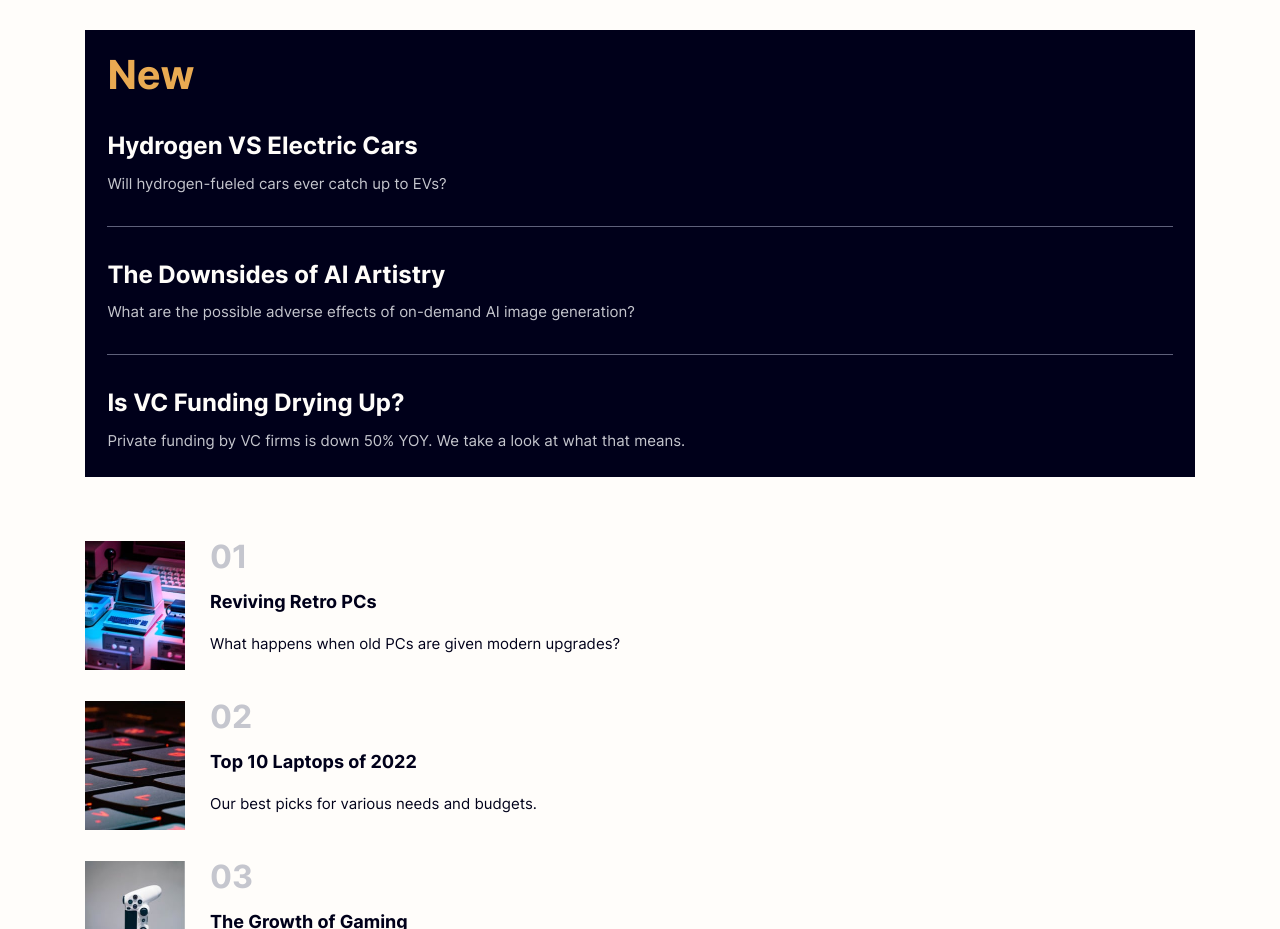
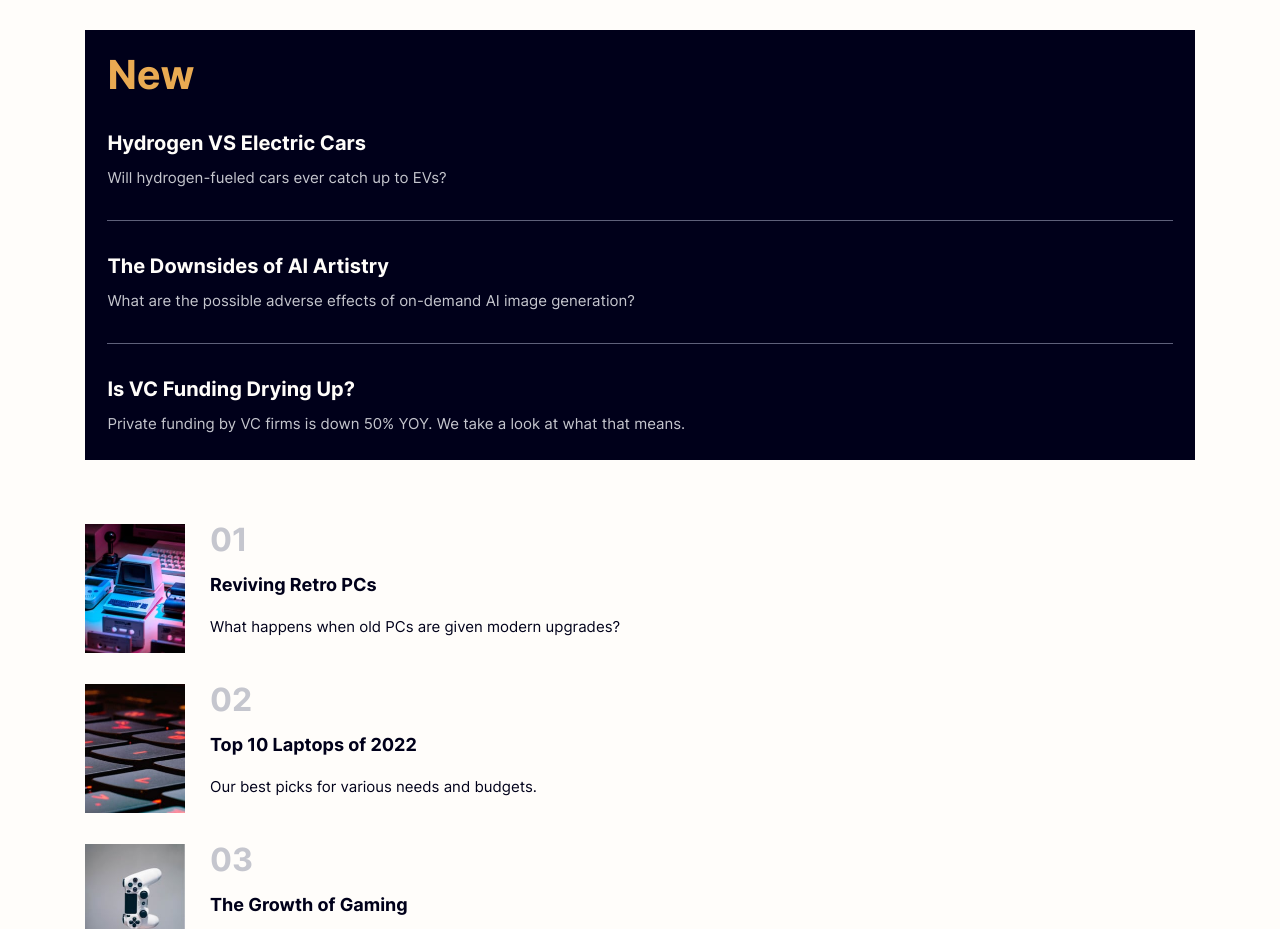
Before and after one commit to JorgeAMendoza/news-homepage, a Next.js app: page / in a window 1280 px wide. Shown: the part 1020-1949 px from the top of the page. Built offline with nearby package versions, Linux system fonts and the light colour scheme.

Commit message:
adjust font size of new article titles

```diff
--- a/src/components/NewArticle/newarticle.module.scss
+++ b/src/components/NewArticle/newarticle.module.scss
@@ -17,7 +17,7 @@
 }
 
 .articleTitle {
-  font-size: clamp(2rem, 2vw + 1rem, 2.4rem);
+  font-size: clamp(2rem, 2vw + 1rem, 2rem);
 }
 
 .articleDescription {
```
